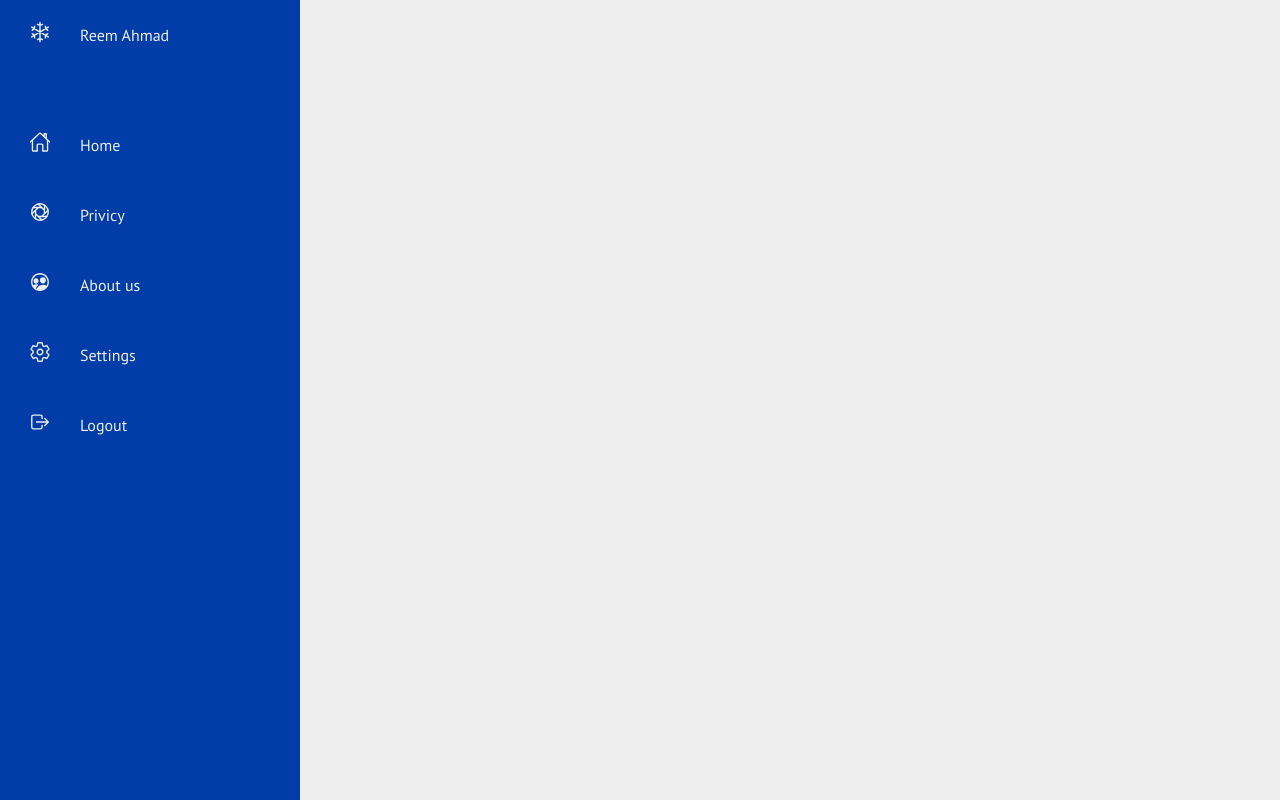
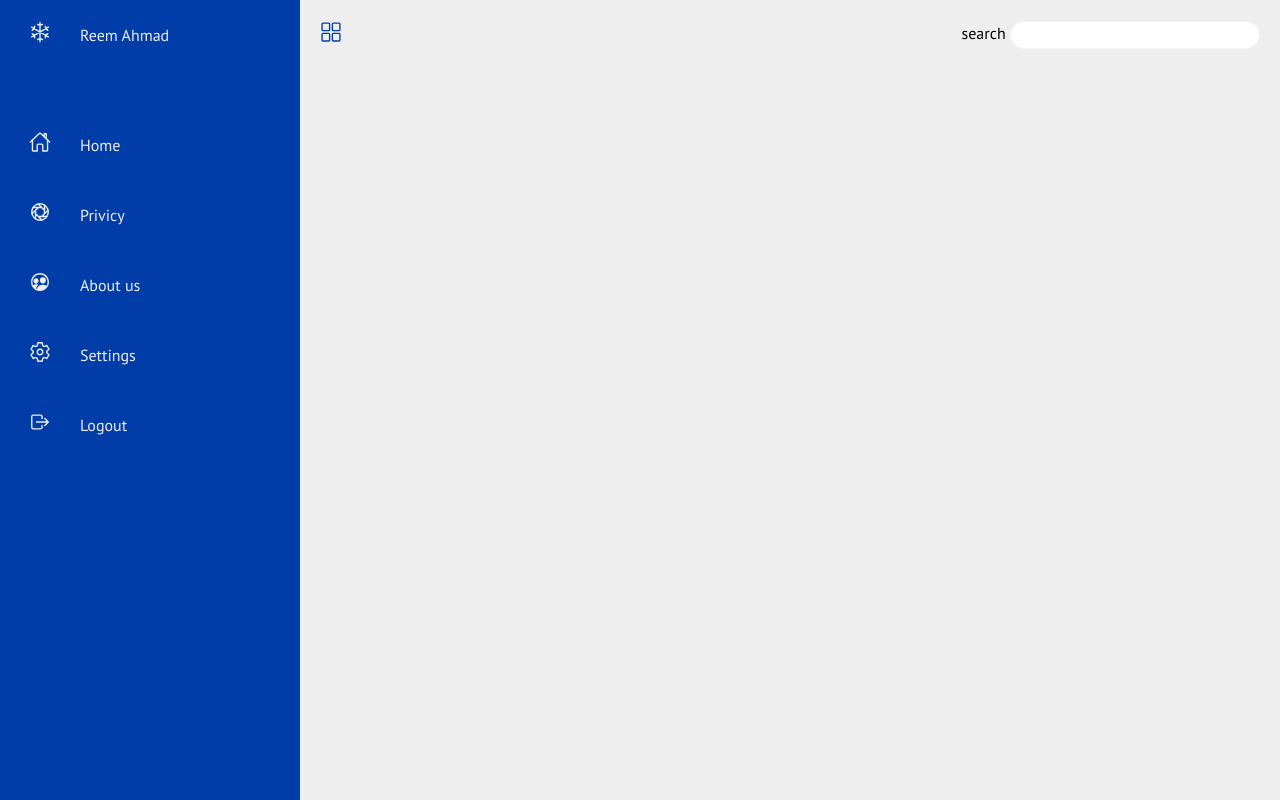
Before and after one commit to ReemAhmad2/dashbord-template-1, a plain HTML site: page index.html in a window 1280 px wide. Drawn offline with nearby package versions, Linux system fonts and the light colour scheme.

Commit message:
add nav bar

```diff
--- a/css/style.css
+++ b/css/style.css
@@ -5,9 +5,9 @@
 :root {
     --primary-color: #003da8;
     --main-color: #eee;
-    --gray : #f5f5f5;
-    --blac1 : #555;
-    --black2 : #222;
+    --gray: #f5f5f5;
+    --blac1: #555;
+    --black2: #222;
 }
 
 * {
@@ -22,6 +22,7 @@ body {
     overflow-x: hidden;
     background-color: var(--main-color);
 }
+
 .container {
     position: relative;
     width: 100%;
@@ -52,11 +53,13 @@ body {
     width: 100%;
     list-style: none;
 }
+
 .navigation ul li:hover {
     border-bottom-left-radius: 50px;
     border-top-left-radius: 50px;
     background-color: var(--main-color);
 }
+
 .navigation ul li:nth-child(1) {
     margin-bottom: 40px;
     pointer-events: none;
@@ -70,9 +73,11 @@ body {
     color: var(--main-color);
 
 }
-.navigation ul li:hover a{
+
+.navigation ul li:hover a {
     color: var(--primary-color);
 }
+
 .navigation ul li a .icon {
     position: relative;
     display: block;
@@ -98,20 +103,58 @@ body {
     position: absolute;
     bottom: -50px;
     right: 0;
-    background-color : transparent;
+    background-color: transparent;
     border-radius: 50%;
     height: 50px;
     width: 50px;
     box-shadow: 35px -35px 0 10px var(--main-color);
 }
+
 .navigation ul li:hover a::before {
     content: '';
     position: absolute;
     top: -50px;
     right: 0;
-    background-color : transparent;
+    background-color: transparent;
     border-radius: 50%;
     height: 50px;
     width: 50px;
     box-shadow: 35px 35px 0 10px var(--main-color);
 }
+
+/* Main Section */
+.main {
+    min-height: 100vh;
+    width: calc(100% - 300px);
+    position: relative;
+    left: 300px;
+}
+
+.main nav {
+    height: 70px;
+    width: 100%;
+    display: flex;
+    align-items: center;
+    justify-content: space-between;
+}
+nav span {
+    color: var(--primary-color);
+    margin: auto 20px;
+    font-size: 22px
+}
+nav .search {
+    margin: auto 20px;
+}
+nav .search input[type=text] {
+    border: 1px solid var(--gray);
+    min-width: 250px;
+    line-height: 22px;
+    padding: 2px 5px;
+    border-radius: 15px;
+    padding-left: 22px;
+}
+nav .search lable{
+    font-weight: 700;
+    color: var(--blac1);
+    margin: auto 10px;
+}
--- a/index.html
+++ b/index.html
@@ -71,6 +71,20 @@
         </div>
     </div>
 
+    <!-- Main Section -->
+     <div class="main">
+        <nav>
+            <span class="toggle"><ion-icon name="grid-outline"></ion-icon></span>
+            <div class="search">
+                <label>search</label>
+                <input type="text">
+            </div>
+        </nav>
+     </div>
+
+    <!-- Main Js -->
+     <script src="js/main.js"></script>
+
     <!-- Lonicone -->
     <script type="module" src="https://unpkg.com/ionicons@7.1.0/dist/ionicons/ionicons.esm.js"></script>
     <script nomodule src="https://unpkg.com/ionicons@7.1.0/dist/ionicons/ionicons.js"></script>
--- a/js/main.js
+++ b/js/main.js
@@ -0,0 +1,10 @@
+let toggle = document.querySelector("nav .toggle");
+let main = document.querySelector(".main");
+let sidebar = document.querySelector(".navigation");
+
+console.log(sidebar);
+
+toggle.onclick = function () {
+    main.classList.toggle('active');
+    sidebar.classList.toggle('active');
+};
```
